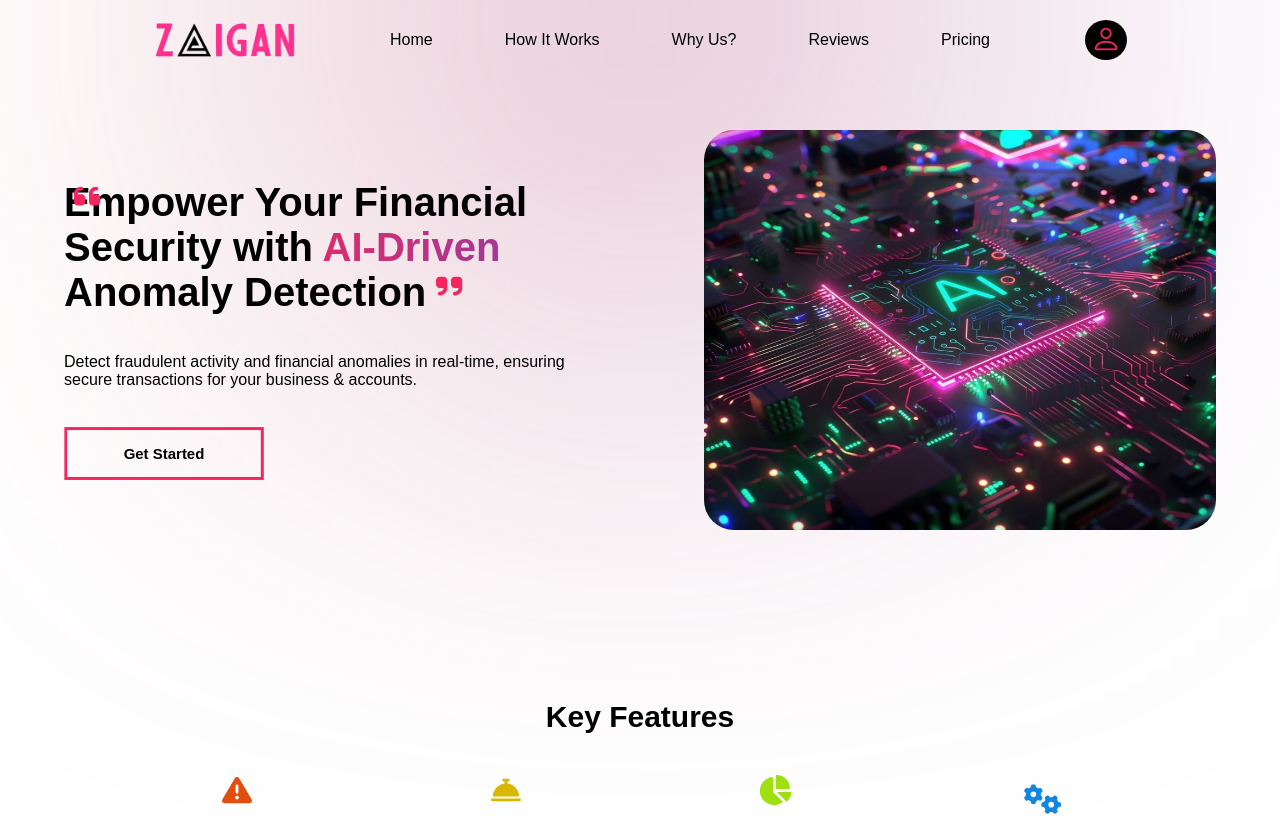
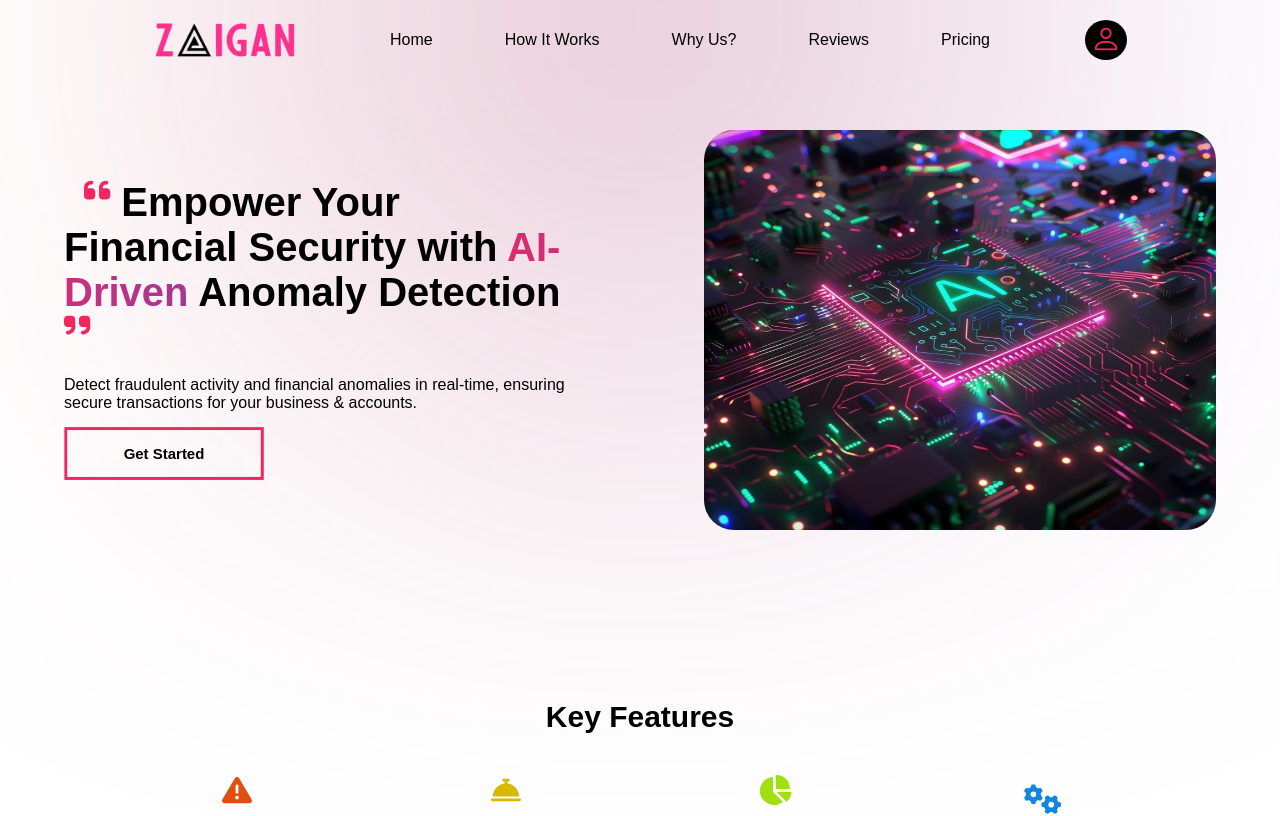
Before and after one commit to OghenefegaOmajene/Finomaly, an Angular app: page /whyUs in a window 1280 px wide. Shown: the top 816 px of the page. Built offline with nearby package versions, Linux system fonts and the light colour scheme; a web font is replaced by a local one.

Commit message:
Quotation Positioning Fixed

```diff
--- a/src/app/home/home.component.css
+++ b/src/app/home/home.component.css
@@ -74,7 +74,8 @@
 }
 .quotes{
     font-size: 20px;
-    position: absolute;
+    top: -15px;
+    position: relative;
     /* border: 1px solid black; */
     /* z-index: 10000; */
     color: #F3265F;
--- a/src/app/home/home.component.html
+++ b/src/app/home/home.component.html
@@ -1,9 +1,12 @@
 <section class="heroBanner" id="home">
     <div id="heroTxt">
+        <!-- <div class="leftQuoteIcon">
+            <i class="quotes" style="margin-right: 60px"><fa-icon [icon]="faQuoteLeft"></fa-icon></i>
+        </div> -->
       <h1>
-        <i class="quotes" style="margin-right: 60px"><fa-icon [icon]="faQuoteLeft"></fa-icon></i>
+        <i class="quotes" style="left: 10px;"><fa-icon [icon]="faQuoteLeft"></fa-icon></i>
         Empower Your Financial Security with <span class="nameSpan">AI-Driven</span> Anomaly Detection
-        <i class="quotes"><fa-icon [icon]="faQuoteRight"></fa-icon></i>
+        <i class="quotes" style="left: -10px;"><fa-icon [icon]="faQuoteRight"></fa-icon></i>
       </h1>
       <p>Detect fraudulent activity and financial anomalies in real-time, ensuring secure transactions for your business & accounts.</p>
       <button class="getStarted"><b>Get Started</b></button>
```
